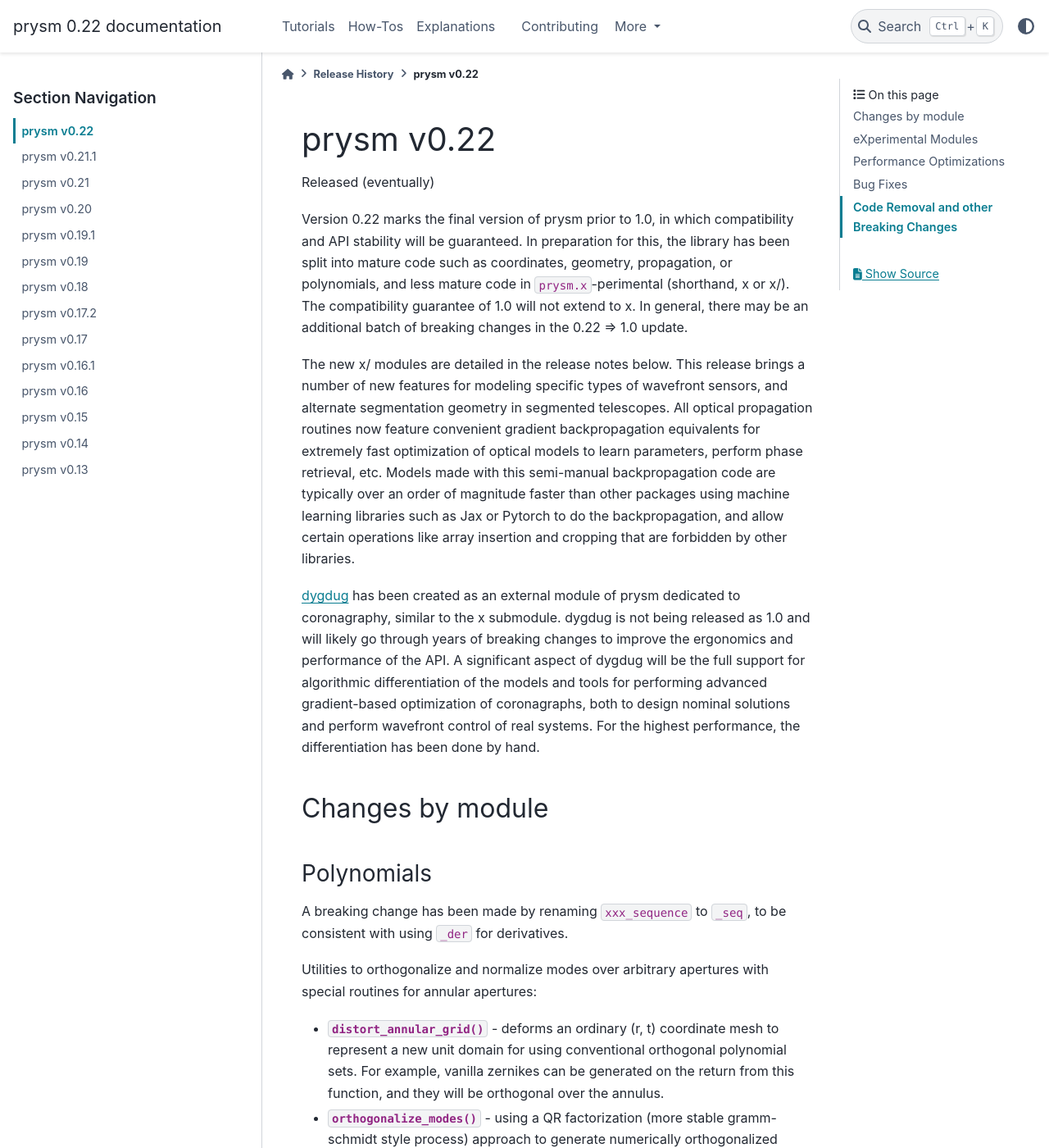
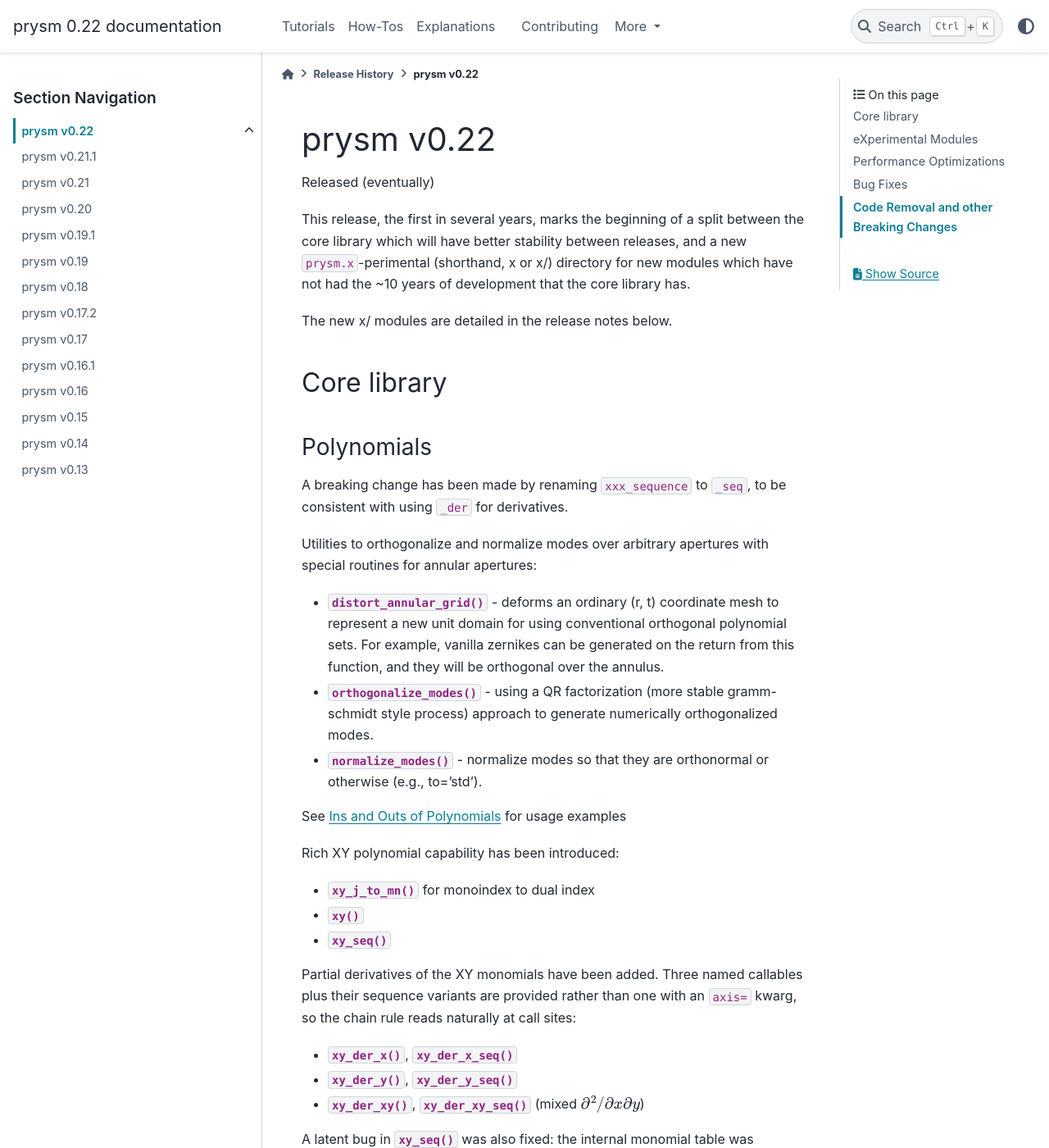
Before and after one commit to brandondube/prysm, a Sphinx documentation site: the page built from docs/source/releases/v0.22.rst, in a window 1280 px wide and 1400 px high. Shown: the whole window at 82% size. Built offline with Sphinx 7.4.7 and the PyData theme 0.15.4, drawn with Linux system fonts in a browser that asks for light colours; pages that are not in the unit, such as notebooks, are missing from menus; some of the changed text lies outside the part shown.

Commit message:
releases/0.22; round of polish

```diff
--- a/docs/source/releases/v0.22.rst
+++ b/docs/source/releases/v0.22.rst
@@ -4,39 +4,19 @@
 
 Released (eventually)
 
-Version 0.22 marks the final version of prysm prior to 1.0, in which
-compatibility and API stability will be guaranteed. In preparation for this, the
-library has been split into mature code such as coordinates, geometry,
-propagation, or polynomials, and less mature code in :code:`prysm.x`-perimental
-(shorthand, x or x/). The compatibility guarantee of 1.0 will not extend to x.
-In general, there may be an additional batch of breaking changes in the 0.22 =>
-1.0 update.
+This release, the first in several years, marks the beginning of a split
+between the core library which will have better stability between releases,
+and a new :code:`prysm.x`-perimental (shorthand, x or x/) directory for new
+modules which have not had the ~10 years of development that the core library has.
 
 
-The new x/ modules are detailed in the release notes below.  This release
-brings a number of new features for modeling specific types of wavefront
-sensors, and alternate segmentation geometry in segmented telescopes. All
-optical propagation routines now feature convenient gradient backpropagation
-equivalents for extremely fast optimization of optical models to learn
-parameters, perform phase retrieval, etc.  Models made with this semi-manual
-backpropagation code are typically over an order of magnitude faster than other
-packages using machine learning libraries such as Jax or Pytorch to do the
-backpropagation, and allow certain operations like array insertion and cropping
-that are forbidden by other libraries.
+The new x/ modules are detailed in the release notes below.
 
-`dygdug <https://github.com/brandondube/dygdug>`_ has been created as an
-external module of prysm dedicated to coronagraphy, similar to the x
-submodule.  dygdug is not being released as 1.0 and will likely go through years
-of breaking changes to improve the ergonomics and performance of the API.  A
-significant aspect of dygdug will be the full support for algorithmic
-differentiation of the models and tools for performing advanced gradient-based
-optimization of coronagraphs, both to design nominal solutions and perform
-wavefront control of real systems.  For the highest performance, the
-differentiation has been done by hand.
+.. toctree::
+   :maxdepth: 2
 
-
-Changes by module
-=================
+Core library
+============
 
 Polynomials
 -----------
@@ -316,8 +296,8 @@
 capability to simulate detector nonlinearity that is homogeneous over the whole
 array
 
-More convenient backend swaps, misc
------------------------------------
+Interchangeable backend
+-----------------------
 
 The global :attr:`prysm.conf.config.precision` setting now accepts any real
 floating dtype-like value, not only the previous :code:`32` and :code:`64`
@@ -342,13 +322,12 @@
 
 Note that other numpy/scipy-like APIs can also be used, and these are simply
 convenience functions; there is no special support for either library beyond
-these simple functions.
+these functions.
 
 The math operations shim now exposes :attr:`prysm.mathops.linalg` for backend
-linear algebra routines, alongside :attr:`prysm.mathops.np` and
-:attr:`prysm.mathops.fft`.  :func:`~prysm.mathops.array_to_true_numpy` also
-passes scalar values through without forcing array materialization, which
-reduces overhead in optimizer and line-search bookkeeping.
+linear algebra routines, there is also a new :func:`~prysm.mathops.array_to_true_numpy`
+that converts arrays from other libraries into numpy arrays for plotting,
+serialization, etc.
 
 * the :func:`~prysm._richdata.RichData.plot2d` method of RichData now has an
   :code:`extend` keyword argument, which controls the extension of the colorbar
@@ -464,12 +443,10 @@
 Thin Lens
 ---------
 
-The thin lens module has grown into a more general collection of first-order
-optics formulas.  New helpers cover focal power, conjugates, pupil diameter,
-and common thick-lens reductions:
+Several new functions have been added:
 
 * :func:`~prysm.thinlens.object_image_to_efl` computes focal length from a
-  pair of object and image conjugates
+  pair of object and image conjugates assuming thin lens imaging
 
 * :func:`~prysm.thinlens.efl_to_power` and
   :func:`~prysm.thinlens.power_to_efl` convert between effective focal length
@@ -482,15 +459,17 @@
 * :func:`~prysm.thinlens.mag_to_image_dist` computes image distance from
   focal length and signed magnification
 
-* :func:`~prysm.thinlens.singlet_power`,
-  :func:`~prysm.thinlens.singlet_bfl`, and
-  :func:`~prysm.thinlens.singlet_ffl` provide first-order properties of a
-  thick singlet
+* :func:`~prysm.thinlens.singlet_power`; power of a thin lens
 
-* :func:`~prysm.thinlens.twolens_power`,
-  :func:`~prysm.thinlens.twolens_ffl`, and
-  :func:`~prysm.thinlens.twolens_separation` provide additional two-thin-lens
-  formulas
+* :func:`~prysm.thinlens.singlet_bfl`; back focal length
+
+* :func:`~prysm.thinlens.singlet_ffl`; front focal length
+
+* :func:`~prysm.thinlens.twolens_power`; power of a two-thin-lens system
+
+* :func:`~prysm.thinlens.twolens_ffl`; front focal length of a two-thin-lens system
+
+* :func:`~prysm.thinlens.twolens_separation`; separation between two-thin-lens system
 
 * :func:`~prysm.thinlens.image_shift_to_tilt` converts image displacement to
   wavefront tilt
@@ -498,12 +477,15 @@
 * :func:`~prysm.thinlens.tilt_to_image_shift` converts wavefront tilt to image
   displacement
 
-:func:`~prysm.thinlens.mag_to_object_dist` now correctly inverts
-:func:`~prysm.thinlens.object_dist_to_mag`.
-:func:`~prysm.thinlens.twolens_bfl` now returns the first-order back focal
-length of the two-lens system.  :func:`~prysm.thinlens.singlet_efl` now uses
-the thick-lens term with the element index and scales the result by the
-ambient index.
+* :func:`~prysm.thinlens.mag_to_object_dist` now correctly inverts
+  :func:`~prysm.thinlens.object_dist_to_mag`.
+
+* :func:`~prysm.thinlens.twolens_bfl` now returns the first-order back focal
+  length of the two-lens system.
+
+* :func:`~prysm.thinlens.singlet_efl` now uses
+  the thick-lens term with the element index and scales the result by the
+  ambient index.
 
 
 Refractive
@@ -516,18 +498,41 @@
 eXperimental Modules
 ====================
 
-A total of seven new x/ modules have been introduced in this release.  Half of
-them concern modeling different kinds of interferometers or wavefront sensors,
-while the remaining half are general and widely applicable.  The largest of the
-new additions is :code:`x/optym`, a package for optimization with several cost
-functions, activation functions, and gradient-based optimizers
+A total of seven new x/ modules have been introduced in this release.  The
+most substantial is the new optimization module, as well as upgrades to
+raytracing.  Additional modules include polarization, fibers, several types
+of interferometers and the shack-hartmann wavefront sensor, as well as
+deformable mirrors.
 
 x/optym
 -------
 
-Optym is a new optimization experimental package.  It provides numerous optimizers, as well as mechanisms for enforcing intelligent stopping conditions on running optimizers, and a different way of representing an optimization problem that allows for optimizers to only compute what they need to compute at a given time.  This means the interface is very different to :code:`scipy.optimize`.  It is the authors' belief that this interface is superior.  Independent of the interface, all optimizers support arithmetic at any precision, and can run on CPU or GPU, as well as any of the interchangeable backends.  This gives optym a wide open domain of applicability, including extremely rapid optimization of very high dimensional problems entirely on GPU, such as coronagraph mask design.
+Optym is a new optimization experimental package.  It provides numerous
+optimizers, as well as mechanisms for enforcing intelligent stopping
+conditions on running optimizers, and a different way of representing
+an optimization problem that allows for optimizers to only compute what they
+need to compute at a given time.  This means the interface is very different
+to :code:`scipy.optimize`.  It is the authors' belief that this interface is
+superior.  Independent of the interface, all optimizers support arithmetic at
+any precision, and can run on CPU or GPU, as well as any of the interchangeable
+backends.  This gives optym a wide open domain of applicability, including
+extremely rapid optimization of very high dimensional problems entirely on GPU,
+such as coronagraph mask design.
 
-The basic building blocks are the user providing a minimal function :code:`cost(x) -> (f, g)` where f is the scalar cost function, and g is d/dx of f.  This can be provided as a more formal :class:`~prysm.x.optym.problem.Problem` object which can be more computationally efficient with certain optimizers.  This is driven to the minimum value of f using an optimizer.  Optimizers have a simple API: the user calls :code:`.step() -> (x, f, g)` to iterate one step, returning the value of the parameter vector, cost, and gradient *before* the step.  The new x vector is then accessible at :code:`optimizer.x`.  In most cases, you will not step the optimizer directly; instead calling :func:`~prysm.x.optym.optimizers.run_until` to run until a stopping condition is met, or :func:`~prysm.x.optym.optimizers.run_for` to run for a fixed number of steps.  :code:`run_until` can be given any :class:`~prysm.x.optym.governor.Governor` to define one or more stopping condition.  When multiple governors are given, the first of them to call stop will end iteration.
+The basic building blocks are the user providing a minimal function
+:code:`cost(x) -> (f, g)` where f is the scalar cost function, and g is d/dx of f.
+This can be provided as a more formal :class:`~prysm.x.optym.problem.Problem`
+object which can be more computationally efficient with certain optimizers.
+This is driven to the minimum value of f using an optimizer.  Optimizers
+have a simple API: the user calls :code:`.step() -> (x, f, g)` to iterate
+one step, returning the value of the parameter vector, cost, and gradient
+*before* the step.  The new x vector is then accessible at :code:`optimizer.x`.
+In most cases, you will not step the optimizer directly; instead calling
+:func:`~prysm.x.optym.optimizers.run_until` to run until a stopping condition
+is met, or :func:`~prysm.x.optym.optimizers.run_for` to run for a fixed number
+of steps.  :code:`run_until` can be given any
+:class:`~prysm.x.optym.governor.Governor` to define one or more stopping condition.
+When multiple governors are given, the first of them to call stop will end iteration.
 
 In addition to API level documentation that describes each of these items in
 detail, there are several new optimization-related tutorials and how-tos:
@@ -536,63 +541,109 @@
 * :doc:`../how-tos/Differentiable Optical Models` to use the algorithmic differentiation added in this release to optimize optical models
 * :doc:`../how-tos/Advanced Optimization with Problem and Governors` which describes more advanced usage.
 
-A stronge Wolfe conditions line searcher is available via :func:`~prysm.x.optym.linesearch.ls_strong_wolfe`.
+A strong Wolfe conditions line searcher is available via :func:`~prysm.x.optym.linesearch.ls_strong_wolfe`.
 
 Optimizers
 ^^^^^^^^^^^
 
 * :class:`~prysm.x.optym.optimizers.GradientDescent`
+
 * :class:`~prysm.x.optym.optimizers.AdaGrad`
+
 * :class:`~prysm.x.optym.optimizers.RMSProp`
+
 * :class:`~prysm.x.optym.optimizers.Adam`
+
 * :class:`~prysm.x.optym.optimizers.RAdam`
+
 * :class:`~prysm.x.optym.optimizers.Yogi`
+
 * :class:`~prysm.x.optym.optimizers.AdaMomentum`
+
 * :class:`~prysm.x.optym.optimizers.LBFGSB`
+
 * :class:`~prysm.x.optym.optimizers.PrysmLBFGSB`
+
 * :class:`~prysm.x.optym.least_squares.DampedLeastSquares`
 
-LBFGSB is a wrapper around the low level scipy L-BFGS-B driver, in prysm's interface.  It wraps the Fortran optimizer for older versions of scipy, or the new C driver for newer versions of scipy.  PrysmLBFGSB is a bespoke, pure python/numpy/numpy-like implementation which is competitive in speed on large problems, and slower on very small problems due to python overheads.  It supports reduced precision such as 32-bit, and can run on the GPU if the backend is swapped to CuPy.  The LBFGSB driver is CPU and 64-bit only.  Damped Least Squares supports all lagrangian constraints, equality, greater than, less than.  All other optimizers support box constraints, l < x < u.
+LBFGSB is a wrapper around the low level scipy L-BFGS-B driver, in prysm's
+interface.  It wraps the Fortran optimizer for older versions of scipy,
+or the new C driver for newer versions of scipy.  PrysmLBFGSB is a bespoke,
+pure python/numpy/numpy-like implementation which is competitive in speed on
+large problems, and slower on very small problems due to python overheads.
+It supports reduced precision such as 32-bit, and can run on the GPU if the
+backend is swapped to CuPy.  The LBFGSB driver is CPU and 64-bit only.
+Damped Least Squares supports all lagrangian constraints, equality, greater
+than, less than.  All other optimizers support box constraints, l < x < u.
 
-All optimizers run on a :class:`~prysm.x.optym.problem.Problem`, or :code:`def cost(x) -> (f, g)`, which is automatically converted into a problem.  Run the optimizer by calling step in a loop, or run_until/run_for.
+The point of equality is approximately a thousand variables.  For smaller
+problems, PrysmLBFGSB is a factor of a few (2-5x) slower than the Scipy driver
+due to python overhead.  This may be reduced when using the python JIT
+:code:`PYTHON_JIT=1 python3.15 my_script.py`.
+
+The :code:`PrysmLBFGSB` uses some different methods of solving for the
+cauchy point and then performing subspace minimization.  It appears to be
+able to converge more reliably and in many cases in fewer iterations than
+the scipy L-BFGS-B driver.
+
+All optimizers run on a :class:`~prysm.x.optym.problem.Problem`,
+or :code:`def cost(x) -> (f, g)`, which is automatically converted into a
+problem.  Run the optimizer by calling step in a loop, or run_until/run_for.
 
 Governors
 ^^^^^^^^^
 
 These are what trigger the end of iteration with :func:`~prysm.x.optym.optimizers.run_until`.
 
-* :class:`~prysm.x.optym.governors.MaxIterations`
-* :class:`~prysm.x.optym.governors.FunctionTolerance`
-* :class:`~prysm.x.optym.governors.GradientTolerance`
-* :class:`~prysm.x.optym.governors.StepTolerance`
-* :class:`~prysm.x.optym.governors.MaxEvaluations`
-* :class:`~prysm.x.optym.governors.ConstraintTolerance`.
+* :class:`~prysm.x.optym.governors.MaxIterations`; limit # of iterations
+
+* :class:`~prysm.x.optym.governors.FunctionTolerance`; # stop when :code:`f` reaches a certain value
+
+* :class:`~prysm.x.optym.governors.GradientTolerance`; # stop when :code:`||g||` reaches a certain value
+
+* :class:`~prysm.x.optym.governors.StepTolerance`; # stop when :code:`||x_new - x_old||` reaches a certain value
+
+* :class:`~prysm.x.optym.governors.MaxEvaluations`; # stop when # of function evaluations reaches a certain value
+
+* :class:`~prysm.x.optym.governors.ConstraintTolerance`; # stop when the specified number of variables are pinned at a boundary
 
 The convergence may be plotted using :func:`~prysm.x.optym.plotting.plot_convergence`.
 
 Benchmark and sample problems
 ^^^^^^^^^^^^^^^^^^^^^^^^^^^^^
 
-* :class:`~prysm.x.optym.sample_problems.Sphere` or :func:`~prysm.x.optym.sample_problems.sphere`
-* :class:`~prysm.x.optym.sample_problems.Rosenbrock` or :func:`~prysm.x.optym.sample_problems.rosenbrock`
-* :class:`~prysm.x.optym.sample_problems.Rastrigin` or :func:`~prysm.x.optym.sample_problems.rastrigin`
-* :class:`~prysm.x.optym.sample_problems.Himmelblau` or :func:`~prysm.x.optym.sample_problems.himmelblau`
+* :class:`~prysm.x.optym.sample_problems.SphereProblem` or :func:`~prysm.x.optym.sample_problems.sphere`
 
-Problem forms of these come pre-populated with f, g, fg, h, and hvp methods.  You can use them with optimizers, or use them as examples of building a Problem.
+* :class:`~prysm.x.optym.sample_problems.RosenbrockProblem` or :func:`~prysm.x.optym.sample_problems.rosenbrock`
+
+* :class:`~prysm.x.optym.sample_problems.RastriginProblem` or :func:`~prysm.x.optym.sample_problems.rastrigin`
+
+* :class:`~prysm.x.optym.sample_problems.HimmelblauProblem` or :func:`~prysm.x.optym.sample_problems.himmelblau`
+
+Problem forms of these come pre-populated with f, g, fg, h, and hvp methods.
+You can use them with optimizers, or use them as examples of building a Problem.
 
 
-Activation functions, discretizers, cost/loss functions, and operators are differentiable building blocks for building optimization problems:
+Activation functions, discretizers, cost/loss functions, and operators are
+differentiable building blocks for building optimization problems:
 
 Activation functions and discretizers
 ^^^^^^^^^^^^^^^^^^^^^^^^^^^^^^^^^^^^^
 
 * :class:`~prysm.x.optym.activation.Softmax`
-* :class:`~prysm.x.optym.activation.GumbelSoftmax`
-* :class:`~prysm.x.optym.activation.DiscreteEncoder`
+
 * :class:`~prysm.x.optym.activation.Tanh`
+
 * :class:`~prysm.x.optym.activation.Arctan`
+
 * :class:`~prysm.x.optym.activation.Softplus`
+
 * :class:`~prysm.x.optym.activation.Sigmoid`
+
+* :class:`~prysm.x.optym.activation.DiscreteEncoder`; a method of using Softmax to softly quantize variables
+
+* :class:`~prysm.x.optym.activation.GumbelSoftmax`; softmax with gumbel distribution stochastic noise
+
 
 Cost or loss functions
 ^^^^^^^^^^^^^^^^^^^^^^^
@@ -619,23 +670,31 @@
 ^^^^^^^^^^^^^^
 
 * :func:`~prysm.x.polarization.linear_pol_vector`
+
 * :func:`~prysm.x.polarization.circular_pol_vector`
 
 Jones Matrices
 ^^^^^^^^^^^^^^^
 
 * :func:`~prysm.x.polarization.jones_rotation_matrix`
+
 * :func:`~prysm.x.polarization.linear_retarder`
+
 * :func:`~prysm.x.polarization.linear_diattenuator`
+
 * :func:`~prysm.x.polarization.linear_polarizer`
+
 * :func:`~prysm.x.polarization.half_wave_plate`
+
 * :func:`~prysm.x.polarization.quarter_wave_plate`
 
 Conversion to Mueller matrices and simple data reduction with Pauli spin
 matrices:
 
 * :func:`~prysm.x.polarization.jones_to_mueller`
+
 * :func:`~prysm.x.polarization.pauli_spin_matrix`
+
 * :func:`~prysm.x.polarization.pauli_coefficients`
 
 x/fibers
```
